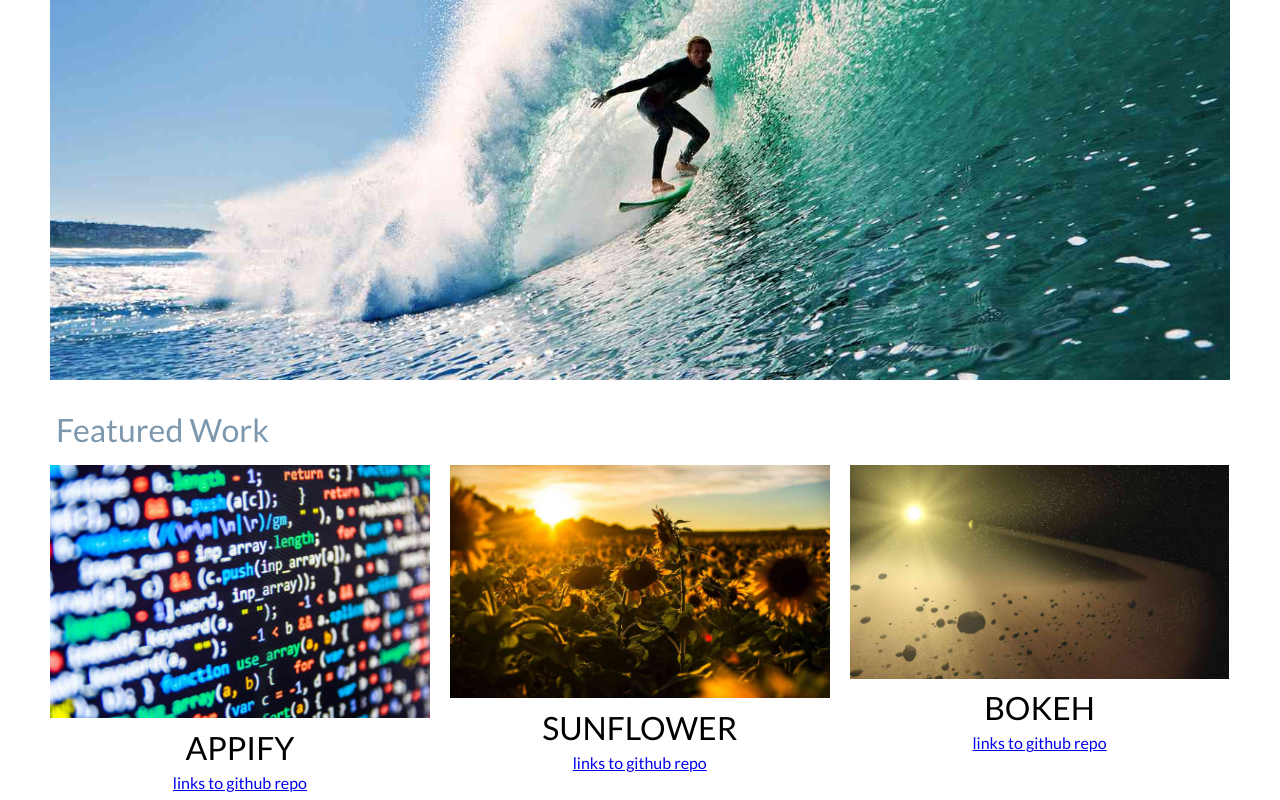
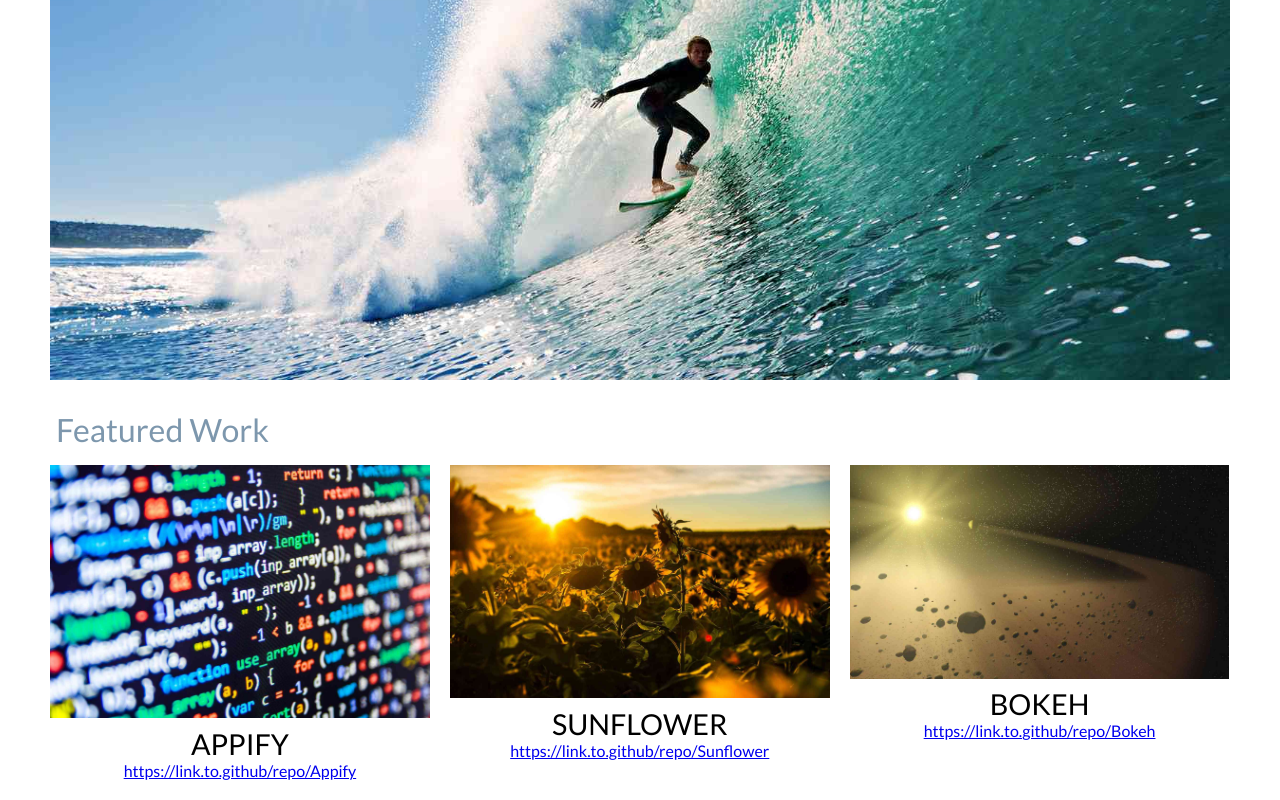
Before and after one commit to wayneyeye/Portfolio_Site, a website: page index.html in a window 1280 px wide. Shown: the part 423-1223 px from the top of the page. Drawn offline with Linux system fonts and the light colour scheme.

Commit message:
adjust portfolio title again adjust link placeholder

```diff
--- a/css/main.css
+++ b/css/main.css
@@ -119,10 +119,10 @@ header {
 
 .project-title{
 	text-transform: uppercase;
-	font-size: 2em;
+	font-size: 1.8em;
 	font-weight: normal;
 	margin-top: 0.2em;
-	margin-bottom: 0.2em;
+	margin-bottom: 0;
 }
 
 .project-icon {
--- a/index.html
+++ b/index.html
@@ -43,16 +43,16 @@
                 <img src="images/coding-400_medium_1x.jpg" alt="coding is fun">
             </picture>
             <h3 class="project-title">Appify</h3>
-            <a href="#" class="project-link">links to github repo</a>
+            <a href="#" class="project-link">https://link.to.github/repo/Appify</a>
         </article>
         <article class="project col-4">
             <picture class="project-icon">
                 <source media="(min-width: 1000px)" srcset="images\sunflowers-1600_large_2x.jpg">
                 <source media="(min-width: 500px)" srcset="images\sunflowers-800_large_1x.jpg">
-                <img src="images/sunflowers-400_medium_1x.jpg" alt="A man surfes in the ocean">
+                <img src="images/sunflowers-400_medium_1x.jpg" alt="wonderful sunflowers">
             </picture>
             <h3 class="project-title">Sunflower</h3>
-            <a href="#" class="project-link">links to github repo</a>
+            <a href="#" class="project-link">https://link.to.github/repo/Sunflower</a>
         </article>
         <article class="project col-4">
             <picture class="project-icon">
@@ -61,7 +61,7 @@
                 <img src="images/solarsys-400_medium_1x.jpg" alt="Solar system is huge">
             </picture>
             <h3 class="project-title">Bokeh</h3>
-            <a href="#" class="project-link">links to github repo</a>
+            <a href="#" class="project-link">https://link.to.github/repo/Bokeh</a>
         </article>
     </div>
 </div>
```
